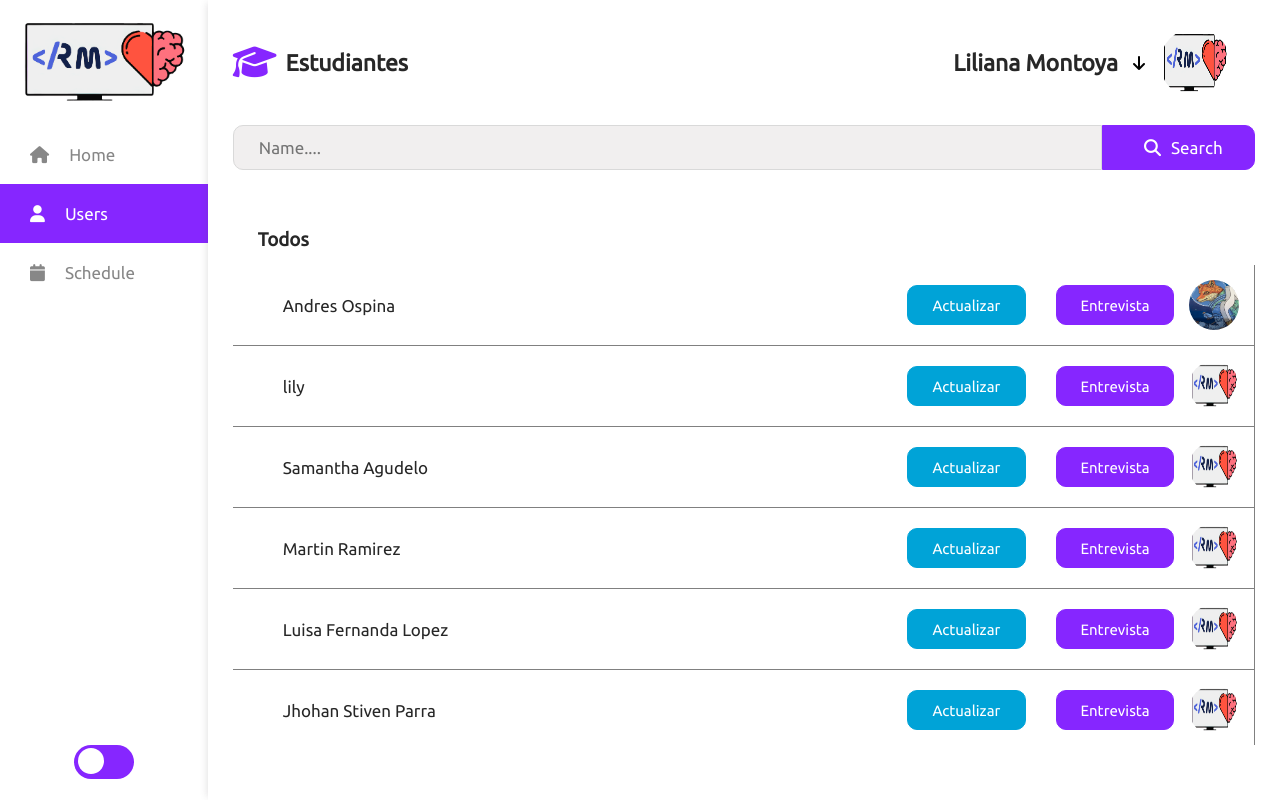
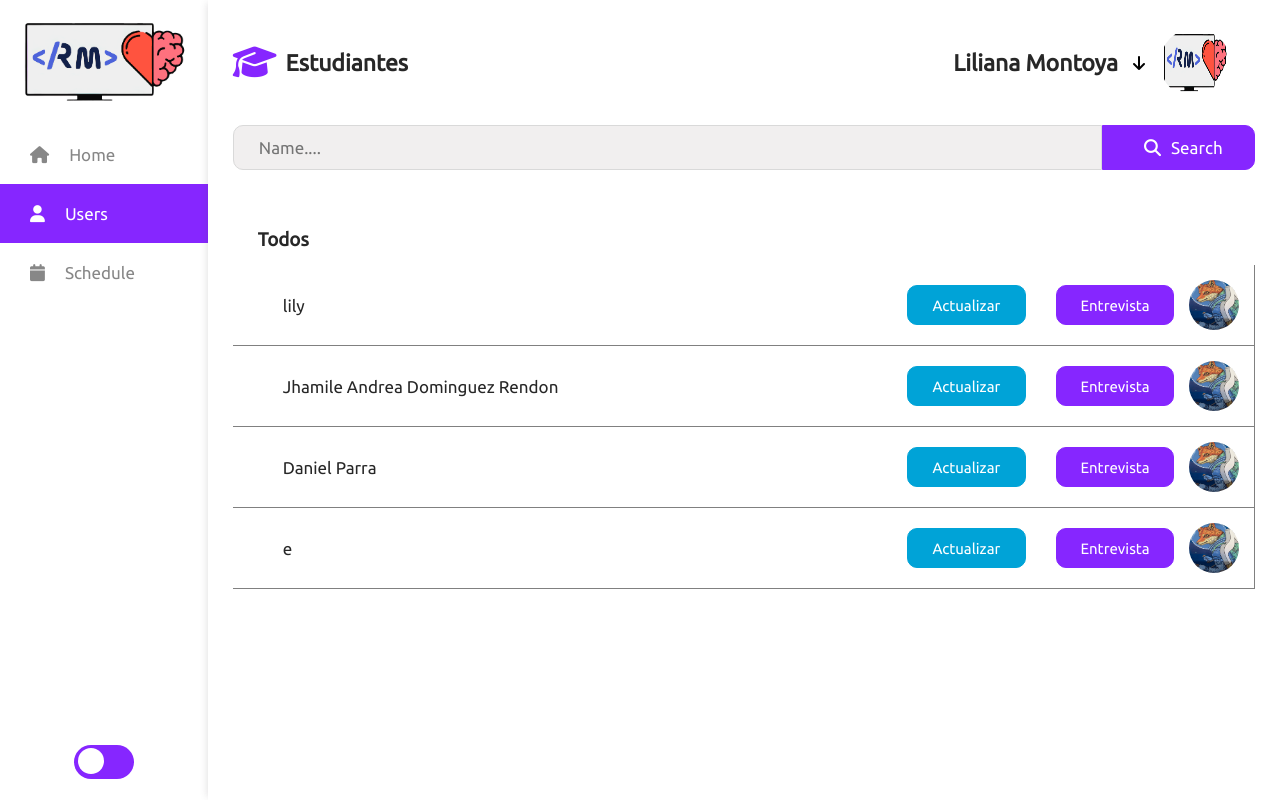
Before and after one commit to Jhamile08/Riwi-Mindset, a plain HTML site: page RiwiMindset/RiwiMindset-Proceso/Html/indexTeachersUsers.html in a window 1280 px wide. Drawn offline with Linux system fonts and the light colour scheme.

Commit message:
modificamos la bd

```diff
--- a/RiwiMindset/RiwiMindset-Proceso/Scripts/bd.js
+++ b/RiwiMindset/RiwiMindset-Proceso/Scripts/bd.js
@@ -1,65 +1,75 @@
-// export let estudiantes = [
-//   {
-//   id: 1,
-//   "nombre": "lily",
-//   "cedula": 123,
-//   "correo": "lili",
-//   "admin": true,
-//   "contrasena": 333
-// },
-// {
-//   "id": "",
-//   "nombre": "Jhamile Andrea Dominguez Rendon",
-//   "cedula": 2,
-//   "correo": "",
-//   "admin": false,
-//   "recomendaciones": [
-//     {
+export let estudiantes = [
+  {
+  "id": 1,
+  "nombre": "lily",
+  "foto": "../Images/fondoLogin1.png",
+  "cedula": 123,
+  "correo": "lili",
+  "admin": true,
+  "contrasena": 333
+},
+{
+  "id": "",
+  "nombre": "Jhamile Andrea Dominguez Rendon",
+  "foto": "../Images/fondoLogin1.png",
+  "cedula": 2,
+  "correo": "",
+  "admin": false,
+  "recomendaciones": [
+    {
 
-//     }
-//   ],
-//   "observaciones": [
-//     {
+    }
+  ],
+  "observaciones": [
+    {
 
-//     }
-//   ],
-//   "contrasena": 2
-// },
-// {
-//   "id": "",
-//   "nombre": "Daniel Parra",
-//   "cedula": 100636133,
-//   "correo": "",
-//   "recomendaciones": [
-//     {
+    }
+  ],
+  "contrasena": 2
+},
+{
+  "id": "",
+  "nombre": "Daniel Parra",
+  "foto": "../Images/fondoLogin1.png",
+  "cedula": 100636133,
+  "correo": "",
+  "recomendaciones": [
+    {
 
-//     }
-//   ],
-//   "observaciones": [
-//     {
+    }
+  ],
+  "observaciones": [
+    {
 
-//     }
-//   ],
-//   "contrasena": ""
-// },
-// {
-//   "id": "",
-//   "nombre": "e",
-//   "cedula": 1040571136,
-//   "correo": "",
-//   "recomendaciones": [
-//     {
+    }
+  ],
+  "contrasena": ""
+},
+{
+  "id": "",
+  "nombre": "e",
+  "foto": "../Images/fondoLogin1.png",
+  "cedula": 1040571136,
+  "correo": "",
+  "recomendaciones": [
+    {
+      "fecha" : 1,
+      "textoRecomendaciones" : "a"
+    },
+    {
+      "fecha" : 1,
+      "textoRecomendaciones" : "a"
+    }
 
-//     }
-//   ],
-//   "observaciones": [
-//     {
+  ],
+  "observaciones": [
+    {
 
-//     }
-//   ],
-//   "contrasena": ""
-// }
-// ];
+    }
+  ],
+  "contrasena": ""
+}
+];
 
 
 
@@ -71,59 +81,59 @@
 
 
 
-export let estudiantes = [
-  {
-    id: 1,
-    foto: "../Images/fondoLogin1.png",
-    nombre: "Andres Ospina",
-    cedula: 1,
-    correo: "",
-    admin: true,
-    contrasena: 1,
-  },
-  {
-    id: 2,
-    foto: "../Images/logoImagen.png",
-    nombre: "lily",
-    cedula: 2,
-    correo: "",
-    admin: true,
-    contrasena: 2
-  },
-  {
-    id: 3,
-    foto: "../Images/logoImagen.png",
-    nombre: "Samantha Agudelo",
-    cedula: 3,
-    correo: "",
-    admin: false,
-    contrasena: 3
-  },
-  {
-    id: 4,
-    foto: "../Images/logoImagen.png",
-    nombre: "Martin Ramirez",
-    cedula: 4,
-    correo: "",
-    admin: false,
-    contrasena: 4
-  },
-  {
-    id: 5,
-    foto: "../Images/logoImagen.png",
-    nombre: "Luisa Fernanda Lopez",
-    cedula: 5,
-    correo: "",
-    admin: false,
-    contrasena: 5
-  },
-  {
-    id: 6,
-    foto: "../Images/logoImagen.png",
-    nombre: "Jhohan Stiven Parra",
-    cedula: 6,
-    correo: "",
-    admin: false,
-    contrasena: 6
-  }
-]
+// export let estudiantes = [
+//   {
+//     "id": 1,
+//     "foto": "../Images/fondoLogin1.png",
+//     "nombre": "Andres Ospina",
+//     "cedula": 1,
+//     "correo": "",
+//     "admin": true,
+//     "contrasena": 1,
+//   },
+//   {
+//     "id": 2,
+//     "foto": "../Images/logoImagen.png",
+//     "nombre": "lily",
+//     "cedula": 2,
+//     "correo": "",
+//     "admin": true,
+//     "contrasena": 2
+//   },
+//   {
+//     "id": 1,
+//     "foto": "../Images/fondoLogin1.png",
+//     "nombre": "Andres Ospina",
+//     "cedula": 1,
+//     "correo": "",
+//     "admin": true,
+//     "contrasena": 1,
+//   },
+//   {
+//     "id": 2,
+//     "foto": "../Images/logoImagen.png",
+//     "nombre": "lily",
+//     "cedula": 2,
+//     "correo": "",
+//     "admin": true,
+//     "contrasena": 2
+//   },
+//   {
+//     "id": 1,
+//     "foto": "../Images/fondoLogin1.png",
+//     "nombre": "Andres Ospina",
+//     "cedula": 1,
+//     "correo": "",
+//     "admin": true,
+//     "contrasena": 1,
+//   },
+//   {
+//     "id": 2,
+//     "foto": "../Images/logoImagen.png",
+//     "nombre": "lily",
+//     "cedula": 2,
+//     "correo": "",
+//     "admin": true,
+//     "contrasena": 2
+//   },
+// ]
```
Also changed, not shown: RiwiMindset/RiwiMindset-Proceso/Html/IndexTeachersUsers-register.html (+6 -4 lines).
